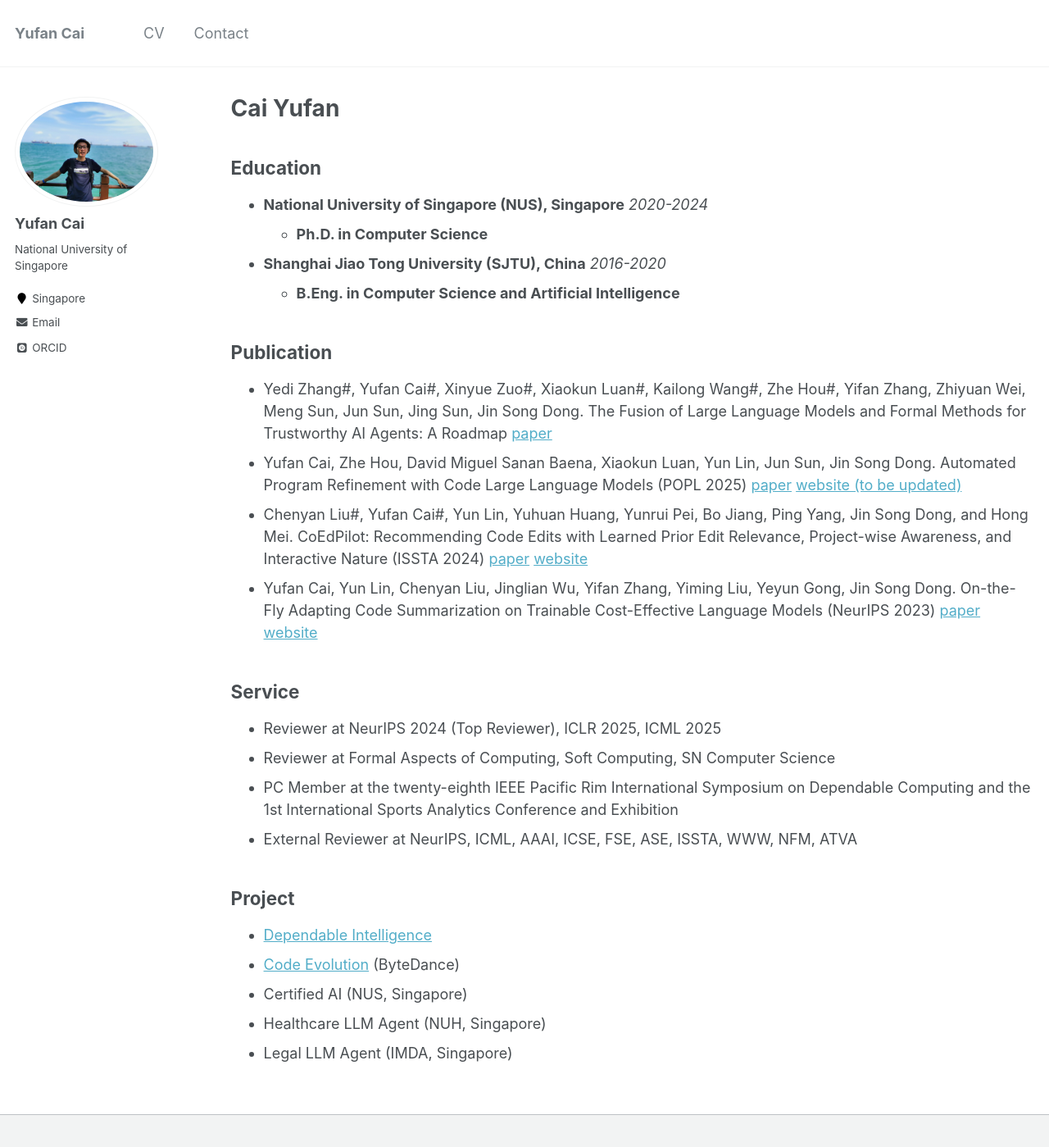
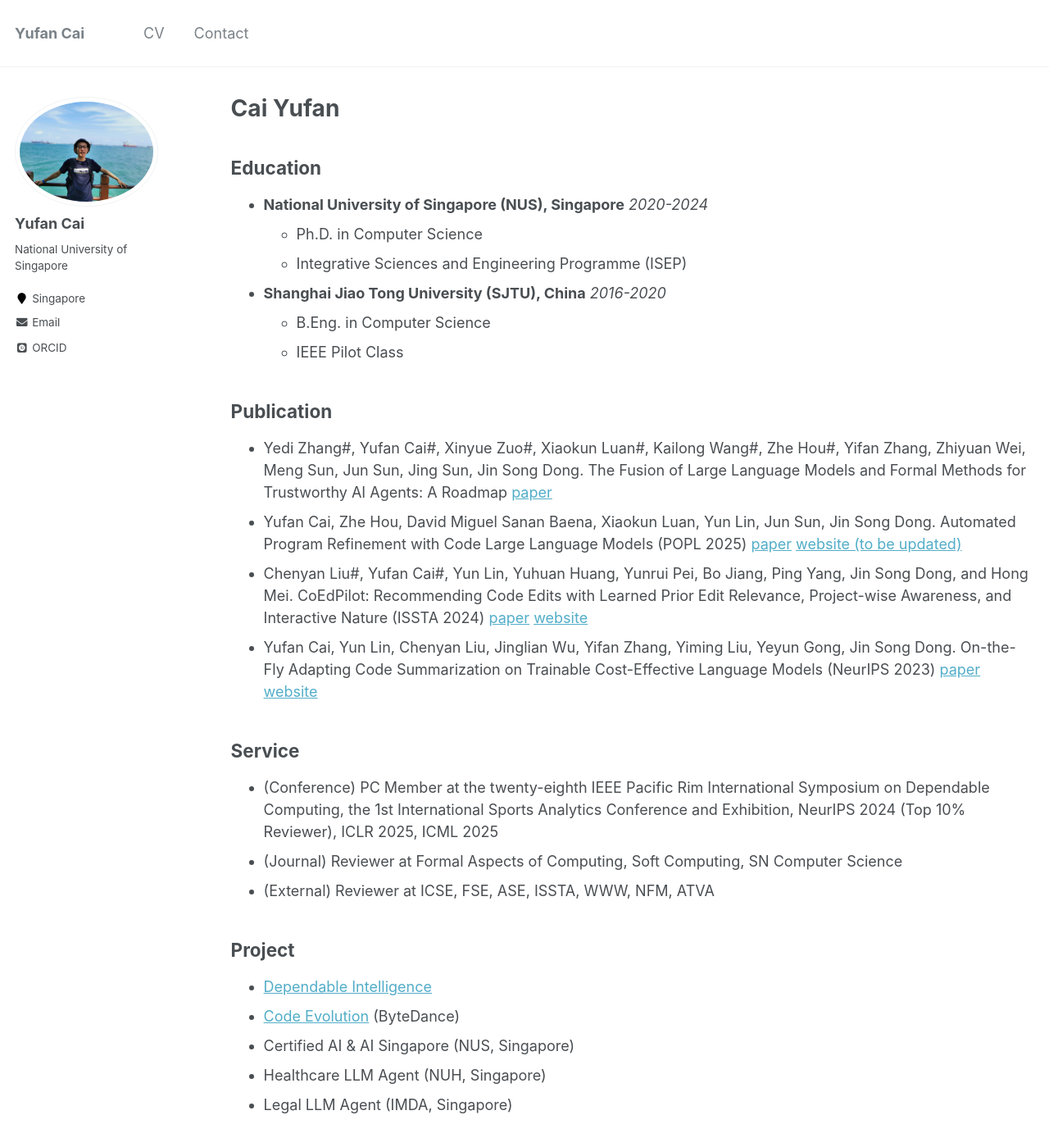
Before and after one commit to CaiYufan-NUS/caiyufan-nus.github.io, a Jekyll site: the page built from _pages/cv.md, in a window 1280 px wide and 1400 px high. Shown: the whole window at 82% size. Built offline with Jekyll 4.4.1, drawn with Linux system fonts in a browser that asks for light colours; some web fonts are replaced.

Commit message:
Update cv.md

```diff
--- a/_pages/cv.md
+++ b/_pages/cv.md
@@ -8,9 +8,11 @@ redirect_from:
 ---
 ## Education
 - **National University of Singapore (NUS), Singapore** *2020-2024*
-  - **Ph.D. in Computer Science**
+  - Ph.D. in Computer Science
+  - Integrative Sciences and Engineering Programme (ISEP)
 - **Shanghai Jiao Tong University (SJTU), China** *2016-2020*
-  - **B.Eng. in Computer Science and Artificial Intelligence**
+  - B.Eng. in Computer Science
+  - IEEE Pilot Class
 
 ## Publication
 - Yedi Zhang#, Yufan Cai#, Xinyue Zuo#, Xiaokun Luan#, Kailong Wang#, Zhe Hou#, Yifan Zhang, Zhiyuan Wei, Meng Sun, Jun Sun, Jing Sun, Jin Song Dong. The Fusion of Large Language Models and Formal Methods for Trustworthy AI Agents: A Roadmap [paper](https://arxiv.org/abs/2412.06512)
@@ -19,14 +21,13 @@ redirect_from:
 - Yufan Cai, Yun Lin, Chenyan Liu, Jinglian Wu, Yifan Zhang, Yiming Liu, Yeyun Gong, Jin Song Dong. On-the-Fly Adapting Code Summarization on Trainable Cost-Effective Language Models (NeurIPS 2023) [paper](https://proceedings.neurips.cc/paper_files/paper/2023/hash/b16e6de5fbbdcb2df237aa66b302bc17-Abstract-Conference.html) [website](https://sites.google.com/view/adacom23/home)
 
 ## Service
-- Reviewer at NeurIPS 2024 (Top Reviewer), ICLR 2025, ICML 2025
-- Reviewer at Formal Aspects of Computing, Soft Computing, SN Computer Science
-- PC Member at the twenty-eighth IEEE Pacific Rim International Symposium on Dependable Computing and the 1st International Sports Analytics Conference and Exhibition
-- External Reviewer at NeurIPS, ICML, AAAI, ICSE,  FSE,  ASE, ISSTA, WWW, NFM, ATVA
+- (Conference) PC Member at the twenty-eighth IEEE Pacific Rim International Symposium on Dependable Computing, the 1st International Sports Analytics Conference and Exhibition, NeurIPS 2024 (Top 10% Reviewer), ICLR 2025, ICML 2025
+- (Journal) Reviewer at Formal Aspects of Computing, Soft Computing, SN Computer Science
+- (External) Reviewer at ICSE,  FSE,  ASE, ISSTA, WWW, NFM, ATVA
 
 ## Project
 - [Dependable Intelligence](https://www.depintel.com/)
 - [Code Evolution](https://se-research.bytedance.com/publication/issta24/) (ByteDance)
-- Certified AI (NUS, Singapore)
+- Certified AI & AI Singapore (NUS, Singapore)
 - Healthcare LLM Agent (NUH, Singapore)
 - Legal LLM Agent (IMDA, Singapore)
```
